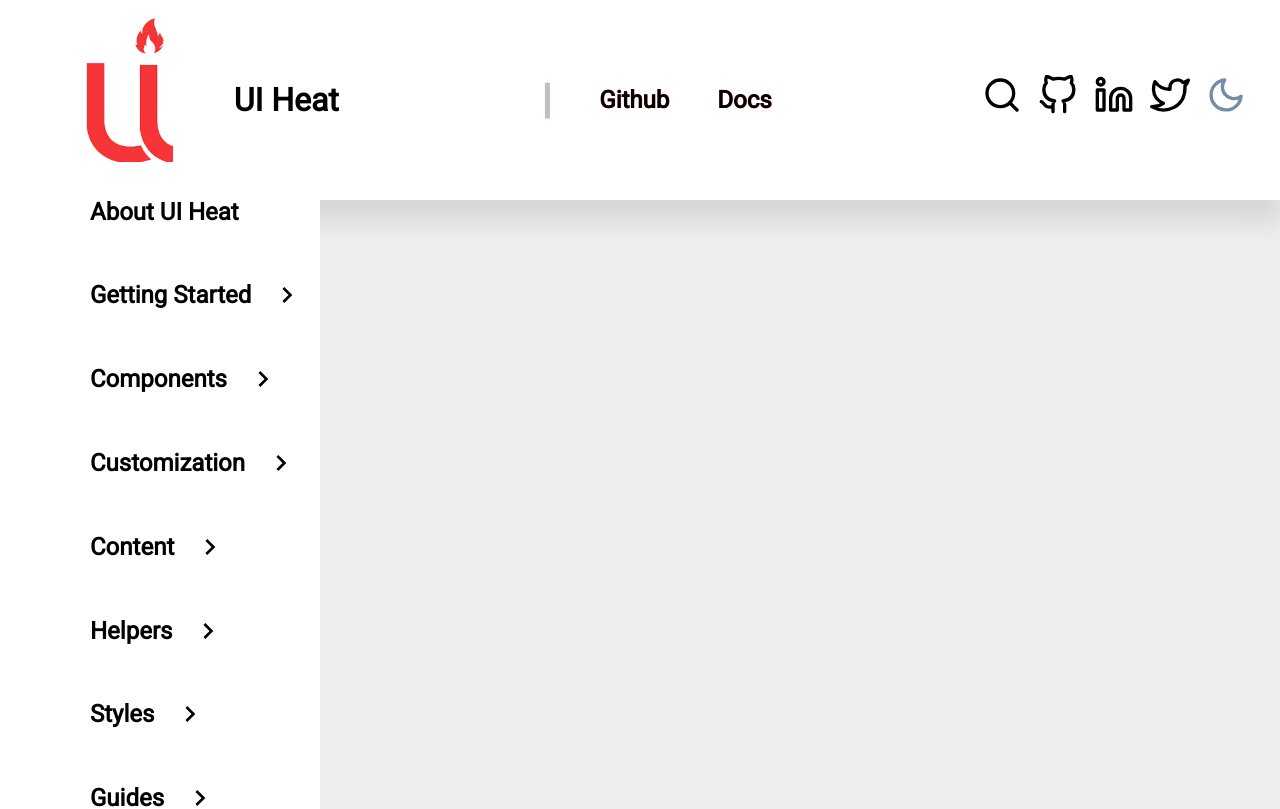
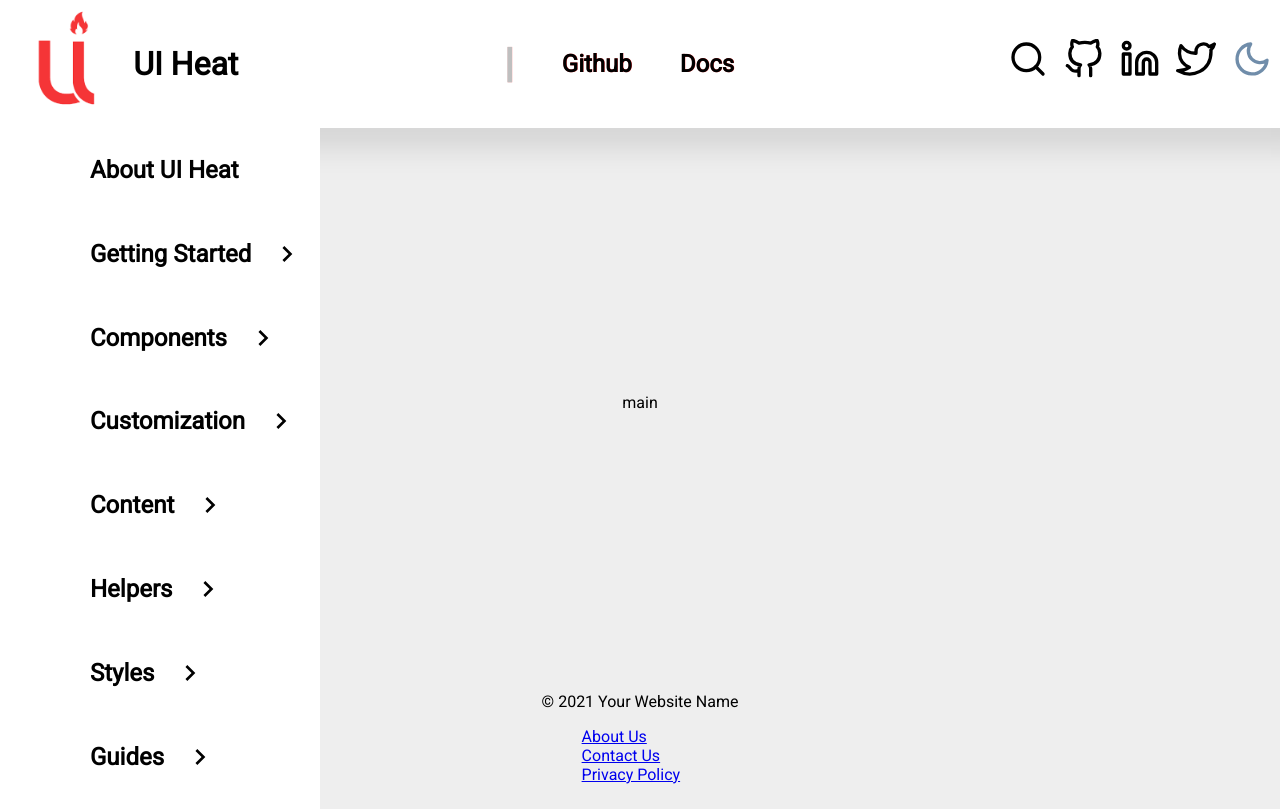
Before and after one commit to HoseaCodes/ui-library, a React (Create React App) app: page / in a window 1280 px wide. Shown: the top 809 px of the page. Built offline with nearby package versions, Linux system fonts and the light colour scheme.

Commit message:
fix(*): add layout

```diff
--- a/src/App.js
+++ b/src/App.js
@@ -1,8 +1,7 @@
 import { useState } from 'react';
 import './App.css';
-import Nav from './components/nav/nav';
 import { ThemeProvider } from 'styled-components';
-import SideBar from './components/sidebar/sideBar';
+import Layout from './Layout';
 
 const LightTheme = {
   pageBackground: "white",
@@ -31,8 +30,7 @@ function App() {
   const [theme, setTheme] = useState("light")
   return (
     <ThemeProvider theme={themes[theme]} className="App">
-      <Nav theme={theme} setTheme={setTheme} />
-      <SideBar />
+      <Layout theme={theme} setTheme={setTheme}/>
     </ThemeProvider>
   );
 }
--- /dev/null
+++ b/src/Layout.js
@@ -0,0 +1,33 @@
+import React from 'react';
+import Footer from './components/footer/footer';
+import Nav from './components/nav/nav';
+import SideBar from './components/sidebar/sideBar';
+import styled from 'styled-components';
+
+const Container = styled.div`
+    display: flex;
+    width: 100%;
+    height: 100vh;
+    flex-direction: column;
+    z-index: 99;
+    justify-content: space-between;
+    align-items: center;
+    overflow: hidden;
+`;
+
+const Layout = ({ theme, setTheme, children }) => {
+
+  return (
+    <Container>
+      <Nav theme={theme} setTheme={setTheme}  />
+      <main>
+        <SideBar />
+        main
+        {children}
+      </main>
+      <Footer/>
+    </Container>
+  );
+};
+
+export default Layout;
--- /dev/null
+++ b/src/components/footer/footer.jsx
@@ -0,0 +1,18 @@
+import React from 'react';
+
+const Footer = () => {
+  return (
+    <footer>
+      <div className="footer-content">
+        <p>&copy; {new Date().getFullYear()} Your Website Name</p>
+        <ul>
+          <li><a href="/about">About Us</a></li>
+          <li><a href="/contact">Contact Us</a></li>
+          <li><a href="/privacy">Privacy Policy</a></li>
+        </ul>
+      </div>
+    </footer>
+  );
+};
+
+export default Footer;
--- a/src/components/nav/nav.css
+++ b/src/components/nav/nav.css
@@ -6,6 +6,8 @@ header {
     background-color: #f0f2f2;
     padding: 0 2%;
     box-shadow: 2px 22px 25px rgba(0, 0, 0, 0.1);
+    width: 100%;
+    height: 8rem;
 }
 
 .social {
@@ -51,7 +53,7 @@ nav ul li a {
 }
 
 .logo-section .logo {
-    height: 200px;
+    height: 8rem;
 }
 
 .logo-section svg {
--- a/src/components/sidebar/sideBar.css
+++ b/src/components/sidebar/sideBar.css
@@ -4,10 +4,10 @@
   min-height: 500px;
   width: 25%;
   position: absolute;
-  top: 20.2%;
+  top: 15%;
   left: 0;
   background-color: white;
-  overflow: hidden;
+  overflow: scroll;
   transition: width 0.2s;
 }
 .sidebar nav {
```
